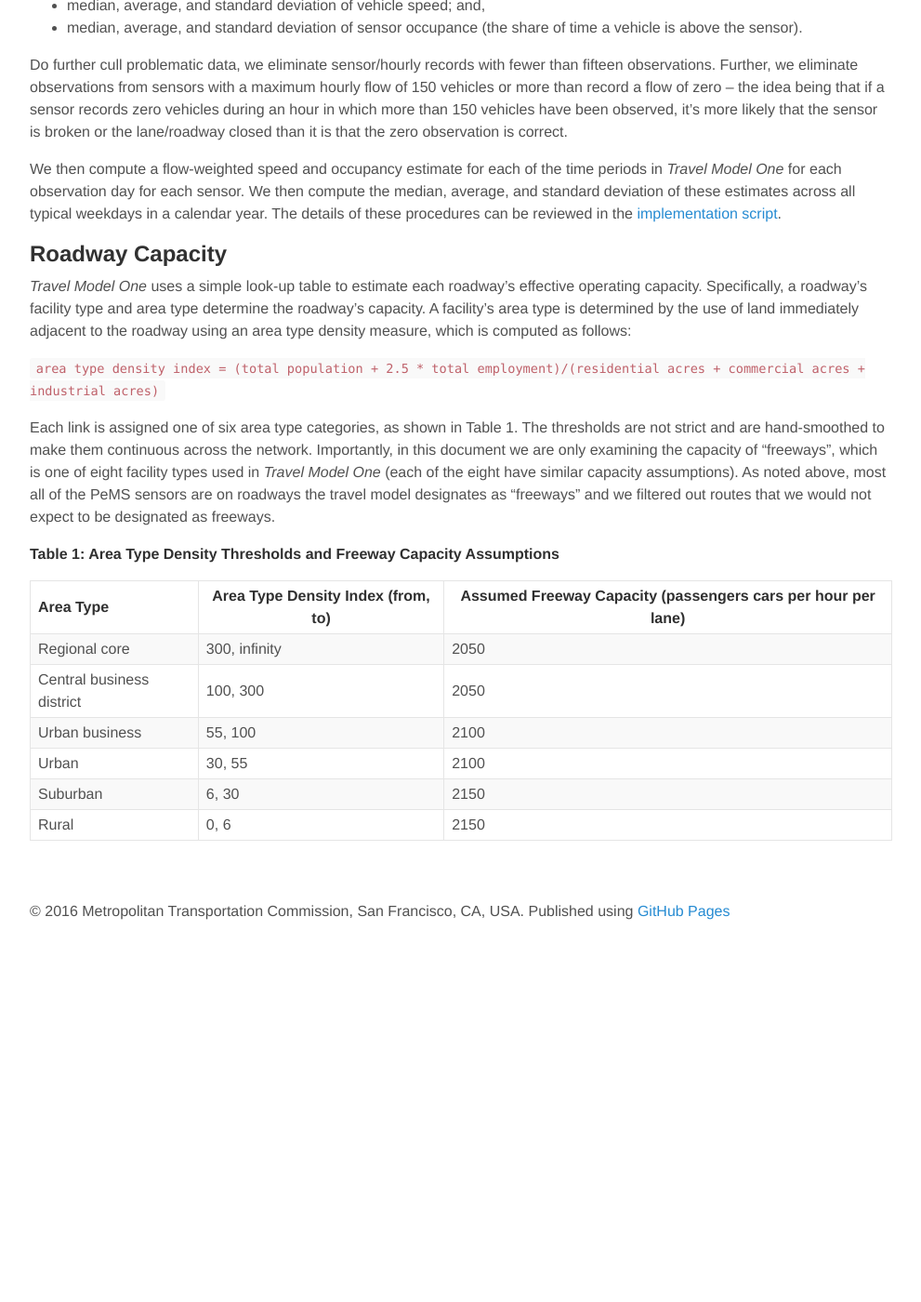
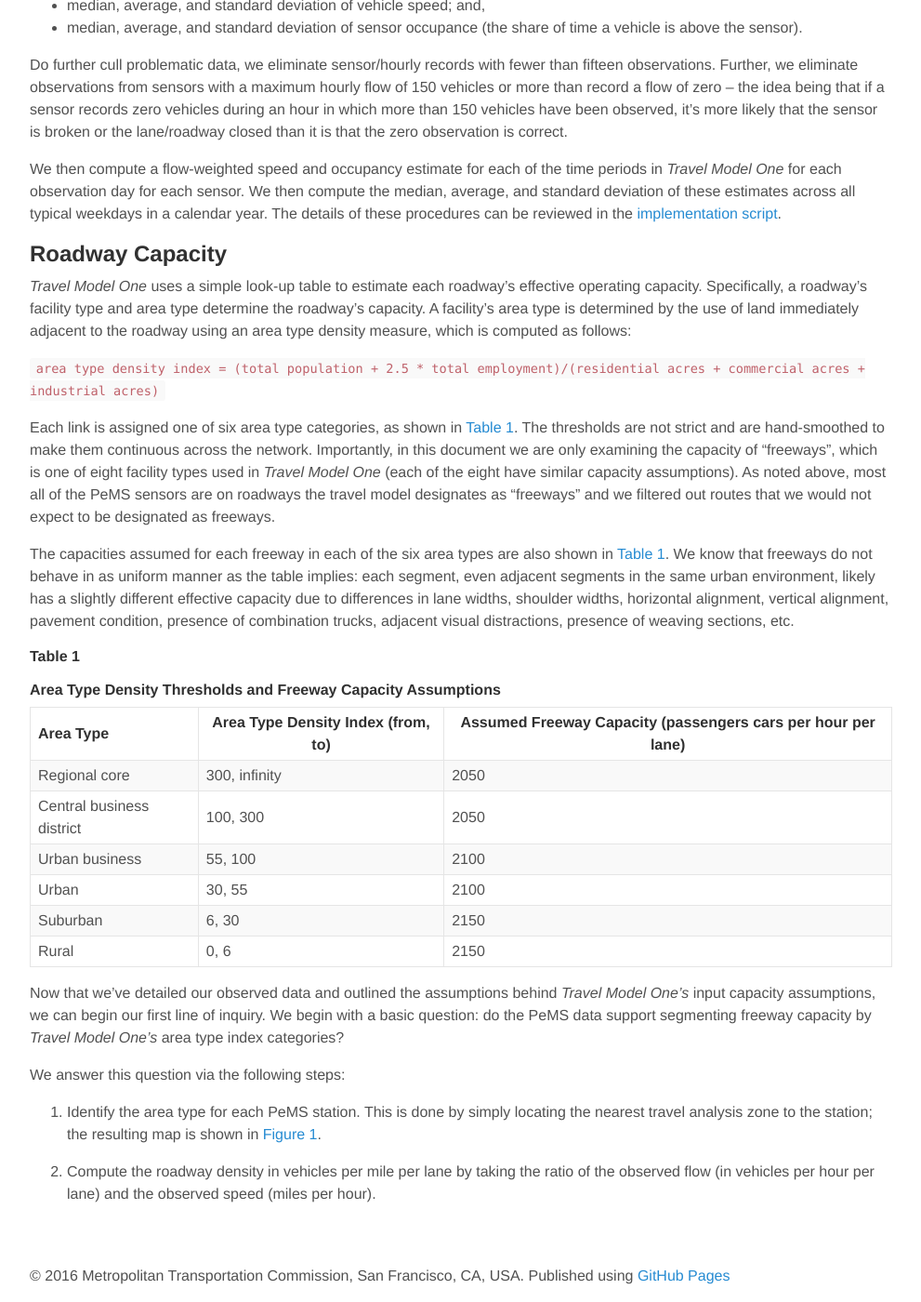
Before and after one commit to BayAreaMetro/pems-typical-weekday, a Jekyll site: the page built from vdf_validation.md, in a window 1280 px wide and 1400 px high, scrolled down 1963 px. Shown: the whole window at 93% size, without its empty margins (144-1135 px from the left). Built offline with Jekyll 4.4.1, drawn with Linux system fonts in a browser that asks for light colours; nearby versions of some CDN libraries; library files that are not in the unit come from our copies; before the commit the page ends 2971 px from its top, so only the background shows below that.

Commit message:
bit more progress on the memo

```diff
--- a/vdf_validation.md
+++ b/vdf_validation.md
@@ -57,9 +57,12 @@ We then compute a flow-weighted speed and occupancy estimate for each of the tim
 
 `area type density index = (total population + 2.5 * total employment)/(residential acres + commercial acres + industrial acres)`
 
-Each link is assigned one of six area type categories, as shown in Table 1. The thresholds are not strict and are hand-smoothed to make them continuous across the network. Importantly, in this document we are only examining the capacity of "freeways", which is one of eight facility types used in *Travel Model One* (each of the eight have similar capacity assumptions). As noted above, most all of the PeMS sensors are on roadways the travel model designates as "freeways" and we filtered out routes that we would not expect to be designated as freeways.
+Each link is assigned one of six area type categories, as shown in [Table 1](#table-1). The thresholds are not strict and are hand-smoothed to make them continuous across the network. Importantly, in this document we are only examining the capacity of "freeways", which is one of eight facility types used in *Travel Model One* (each of the eight have similar capacity assumptions). As noted above, most all of the PeMS sensors are on roadways the travel model designates as "freeways" and we filtered out routes that we would not expect to be designated as freeways.
 
-**Table 1: Area Type Density Thresholds and Freeway Capacity Assumptions**
+The capacities assumed for each freeway in each of the six area types are also shown in [Table 1](#table-1). We know that freeways do not behave in as uniform manner as the table implies: each segment, even adjacent segments in the same urban environment, likely has a slightly different effective capacity due to differences in lane widths, shoulder widths, horizontal alignment, vertical alignment, pavement condition, presence of combination trucks, adjacent visual distractions, presence of weaving sections, etc.
+
+#### Table 1
+#### Area Type Density Thresholds and Freeway Capacity Assumptions
 
 | **Area Type**              | **Area Type Density Index (from, to)**| **Assumed Freeway Capacity (passengers cars per hour per lane)**|
 |:---------------------------|---------------------------------------|-----------------------------------------------------------------|
@@ -69,3 +72,11 @@ Each link is assigned one of six area type categories, as shown in Table 1. The
 | Urban                      | 30, 55                                | 2100                                                            |
 | Suburban                   | 6, 30                                 | 2150                                                            |
 | Rural                      | 0, 6                                  | 2150                                                            |
+
+Now that we've detailed our observed data and outlined the assumptions behind *Travel Model One's* input capacity assumptions, we can begin our first line of inquiry. We begin with a basic question: do the PeMS data support segmenting freeway capacity by *Travel Model One's* area type index categories?
+
+We answer this question via the following steps:
+
+1. Identify the area type for each PeMS station. This is done by simply locating the nearest travel analysis zone to the station; the resulting map is shown in [Figure 1](#figure-1).
+
+2. Compute the roadway density in vehicles per mile per lane by taking the ratio of the observed flow (in vehicles per hour per lane) and the observed speed (miles per hour).
```
